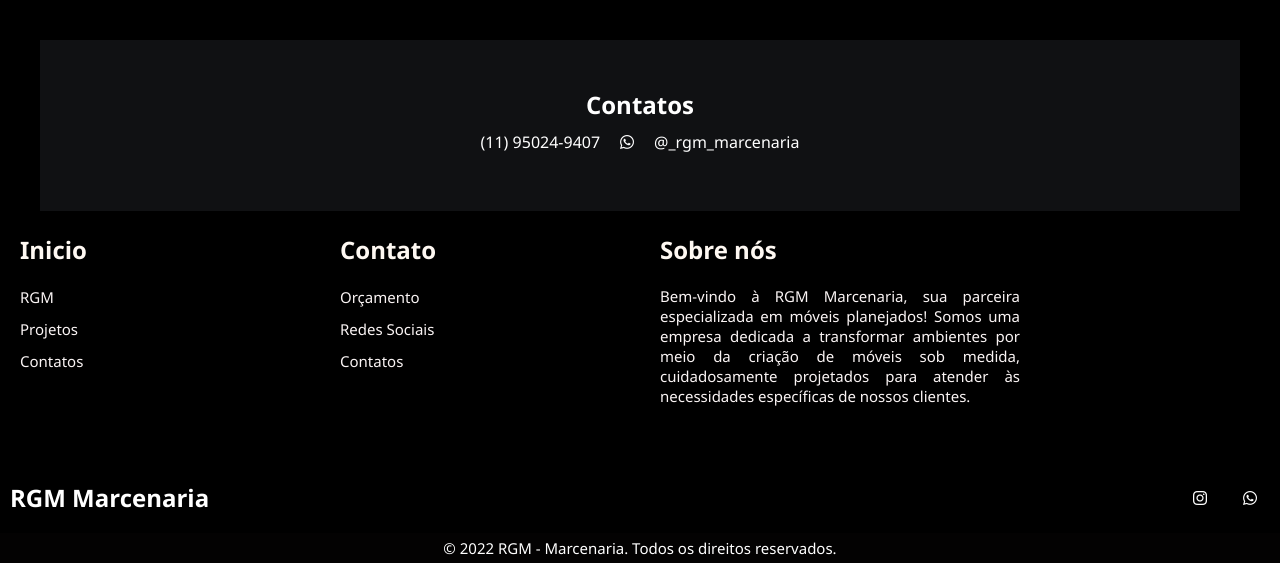
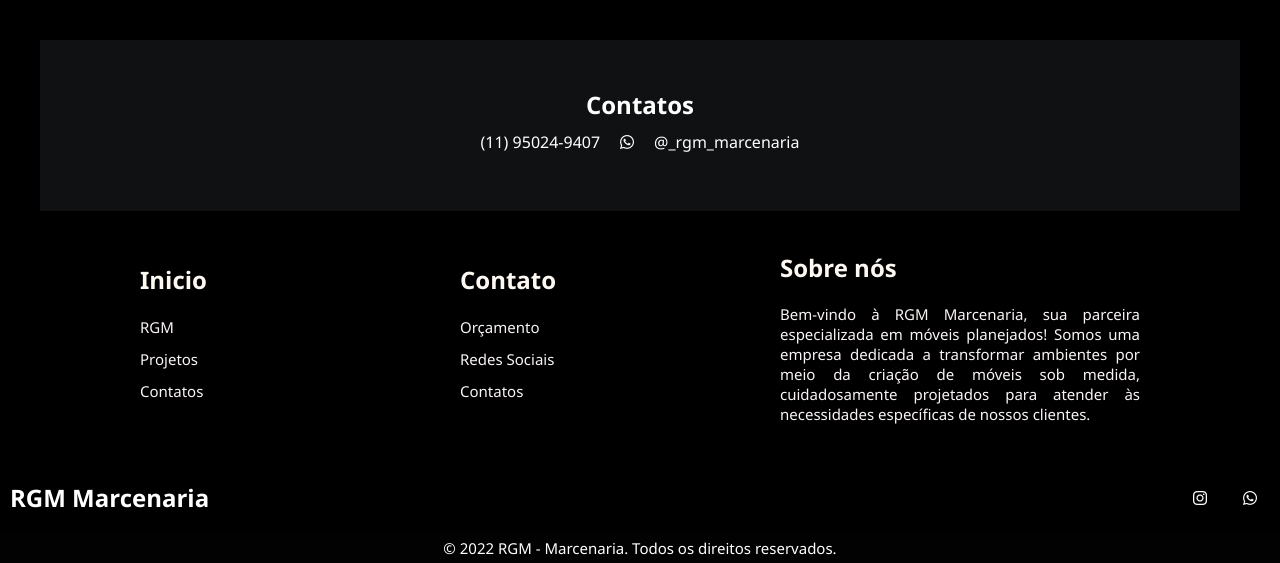
Before and after one commit to Marcone-Santos1/ReginaldoMarcenaria, a PHP site: page / in a window 1280 px wide. Shown: the part 3583-4146 px from the top of the page. Run offline with PHP 8.4, Linux system fonts and the light colour scheme; some libraries are stand-ins or nearby versions.

Commit message:
fix rodapé

```diff
--- a/style/style.css
+++ b/style/style.css
@@ -302,6 +302,9 @@ img {
     background: #000000;
     display: flex;
     width: 100%;
+
+    justify-content: center;
+    align-items: center;
 }
 
 #rodape .boxRodape {
```
